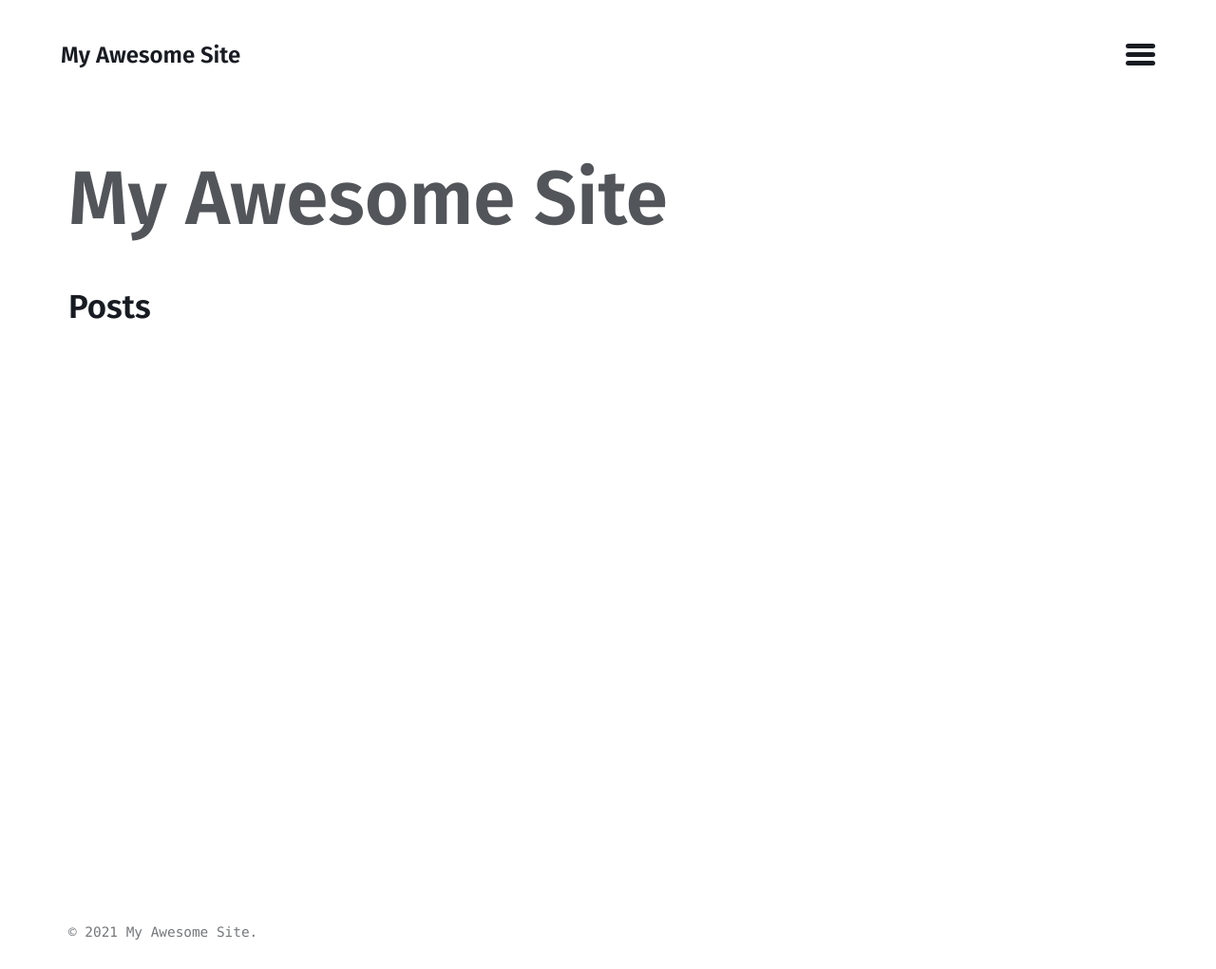
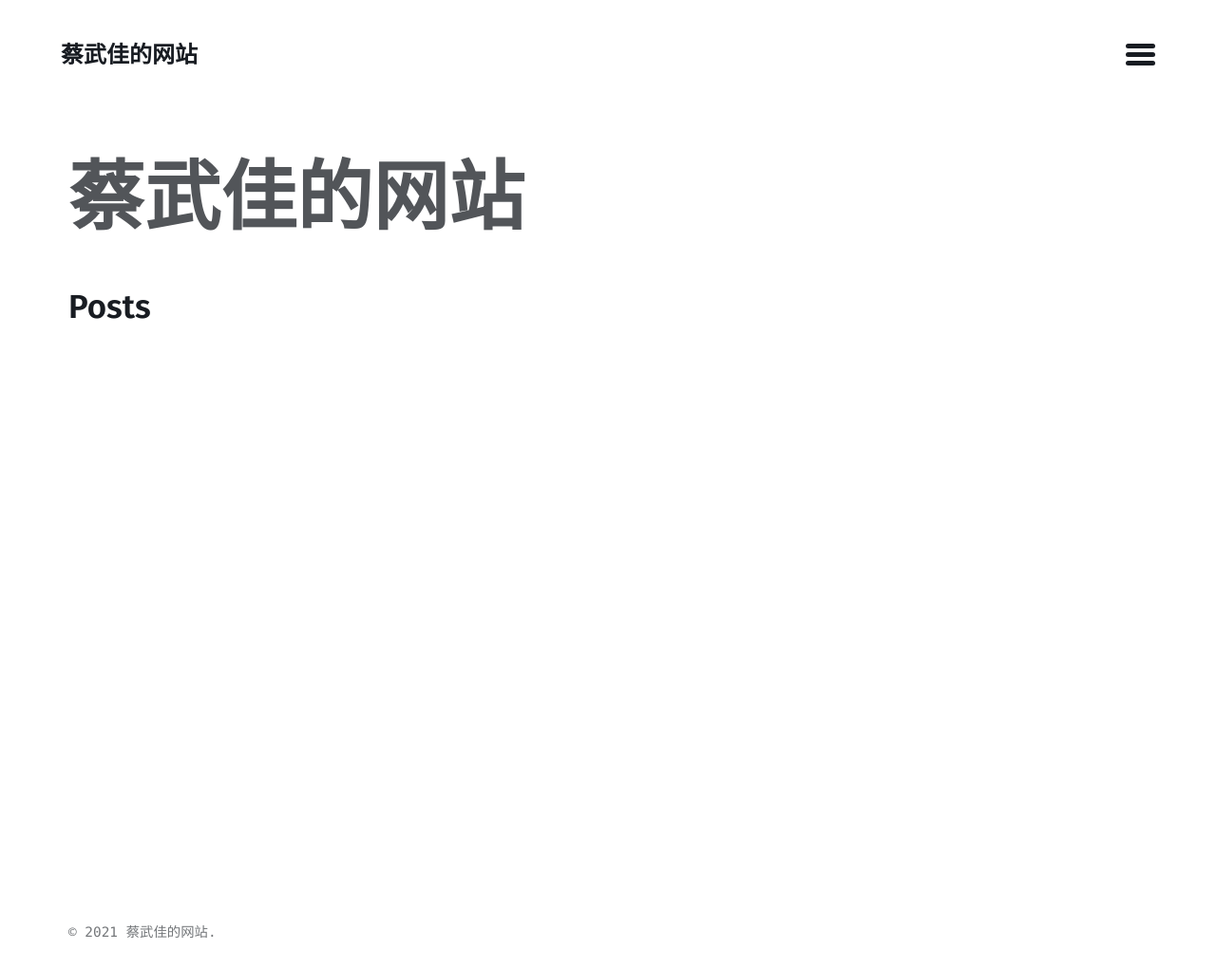
Before and after one commit to mmistakes/jekyll-theme-basically-basic, a Jekyll site: the page built from index.md, in a window 1280 px wide. Shown: the whole page at 95% size. Built offline with Jekyll 4.4.1, drawn with Linux system fonts in a browser that asks for light colours.

Commit message:
初始化_config.yml,配置 lang, title, description, baseurl, url, theme；改个人域名

```diff
--- a/_config.yml
+++ b/_config.yml
@@ -13,14 +13,14 @@
 # you will see them accessed via {{ site.title }}, {{ site.email }}, and so on.
 # You can create any custom variable you would like, and they will be accessible
 # in the templates via {{ site.myvariable }}.
-lang: en-US
-title: My Awesome Site
+lang: zh-CN
+title: 蔡武佳的网站
 email:
-description:
-baseurl: # the optional subpath of your site, e.g. "/blog"
-url: # the base hostname & protocol for your site e.g. "https://mmistakes.github.io"
+description: "CaiWujia"
+baseurl: "cwj_295" # the optional subpath of your site, e.g. "/blog"
+url: "http://cwj_295.gitee.io" # the base hostname & protocol for your site e.g. "https://mmistakes.github.io"
 author:
-  name:
+  name: "CaiWujia"
   twitter:
   picture:
 twitter_username:
@@ -37,7 +37,7 @@ algolia:
 
 # Build settings
 markdown: kramdown
-theme: jekyll-theme-basically-basic
+# theme: jekyll-theme-basically-basic
 plugins: # previsously gems
   - jekyll-feed
   - jekyll-seo-tag
```
